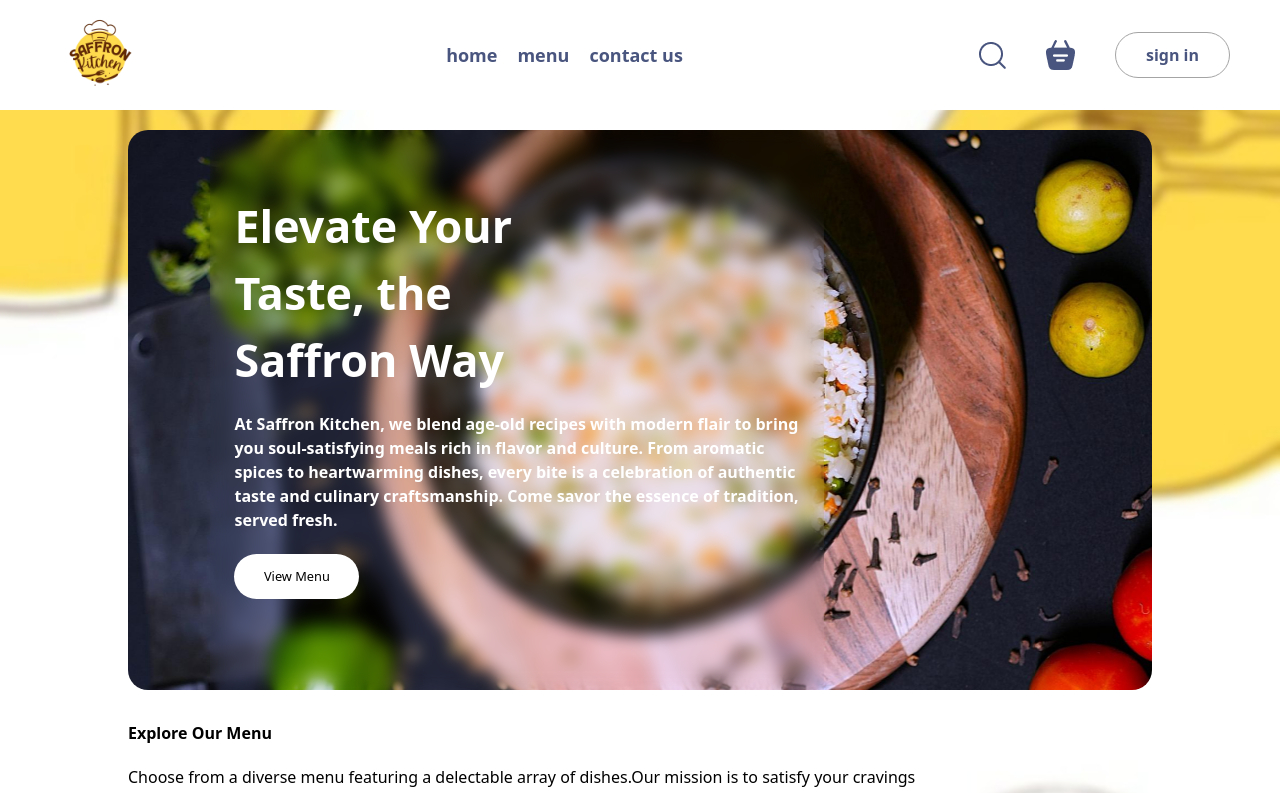
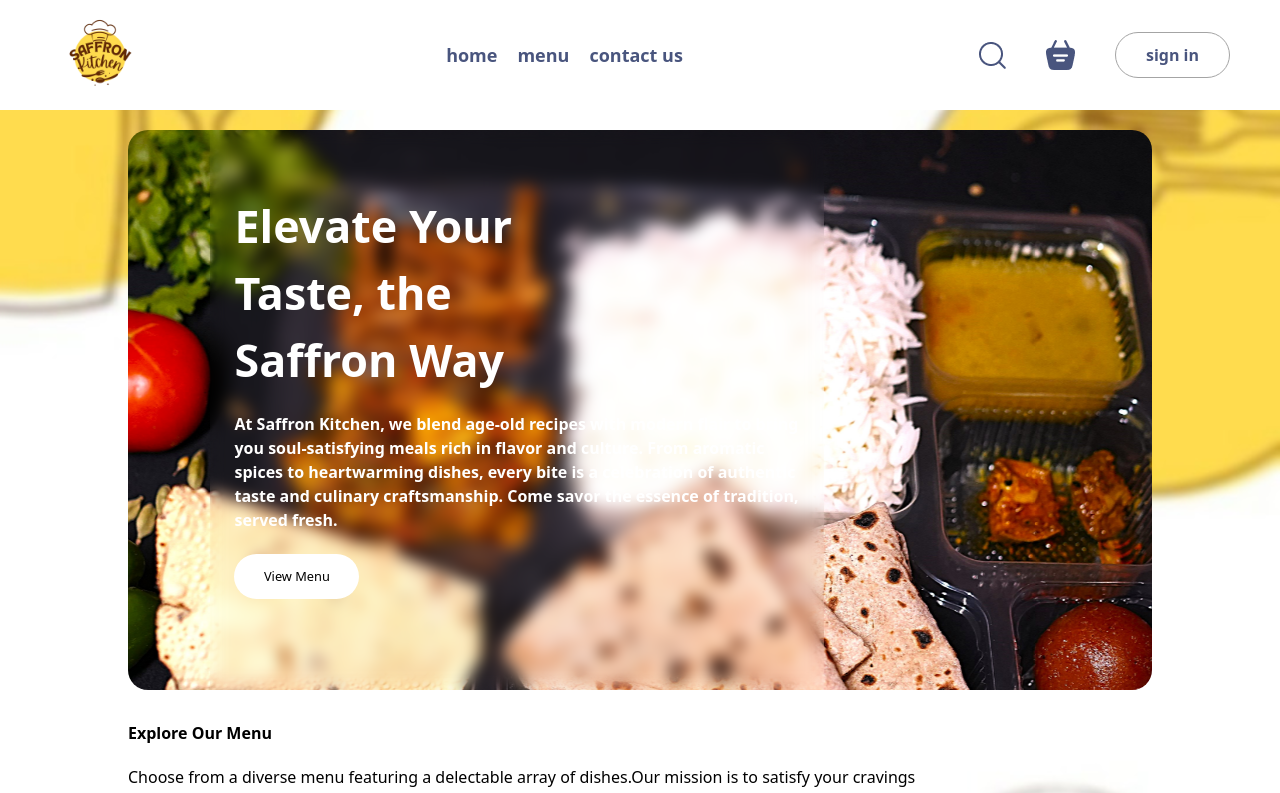
Before and after one commit to avinash-0-1/FoodDeliveryWebApp, a React (Vite) app in the folder Frontend/: page / in a window 1280 px wide. Shown: the top 793 px of the page. Built offline with nearby package versions, Linux system fonts and the light colour scheme; no server answers; a web font is replaced by a local one.

Commit message:
minor changes

```diff
--- a/Frontend/src/assets/assets.js
+++ b/Frontend/src/assets/assets.js
@@ -17,6 +17,7 @@
 import bg2 from './bg2.jpg'
 import bg3 from './bg3.jpg'
 import bg4 from './bg4.jpg'
+import bg5 from './bg5.jpg'
 // ----------------------------------------------------------------------------------
 import food_1 from './food_1.png'
 import food_2 from './food_2.png'
@@ -92,6 +93,7 @@
     bg2,
     bg3,
     bg4,
+    bg5
 }
 
 export const menu_list = [
--- a/Frontend/src/components/Header/Header.jsx
+++ b/Frontend/src/components/Header/Header.jsx
@@ -8,7 +8,7 @@
     <div className='container'>
       <div className="wrapper">
         <img src={assets.bg1} alt="" />
-        <img src={assets.bg2} alt="" />
+        <img src={assets.bg5} alt="" />
         <img src={assets.bg3} alt="" />
         <img src={assets.bg4} alt="" />
       </div>
```
